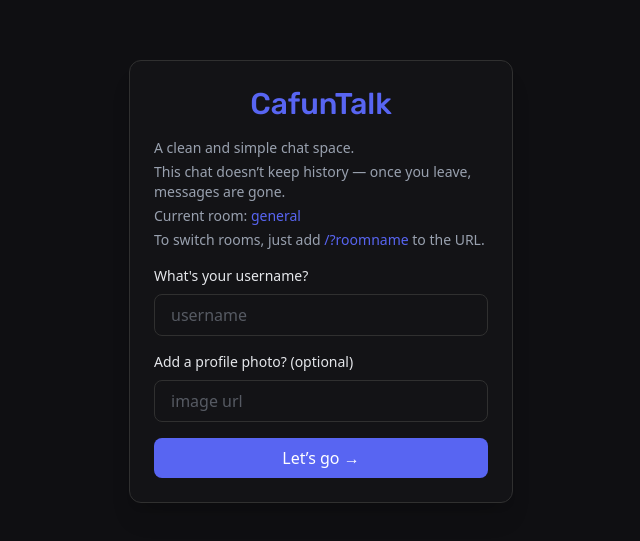
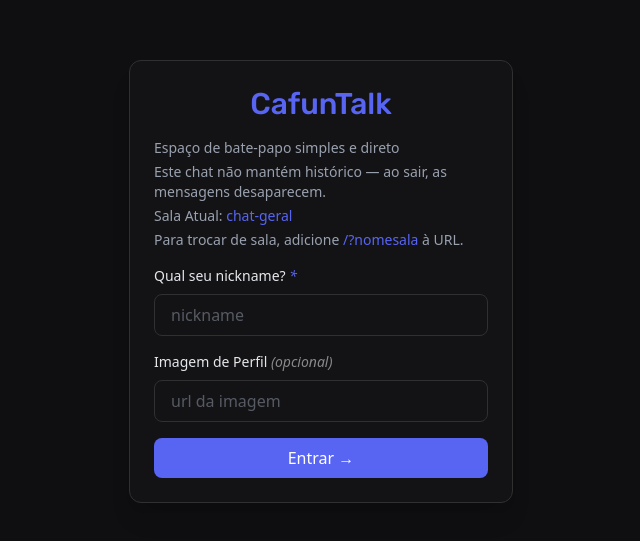
Before and after one commit to coelhomarcus/cafuntalk, a React (Vite) app in the folder frontend/: page / in a window 1280 px wide. Shown: the part 119-660 px from the top of the page, without its empty margins (319-959 px from the left). Built offline with nearby package versions, Linux system fonts and the light colour scheme; no server answers.

Commit message:
feat: commands

```diff
--- a/frontend/src/App.tsx
+++ b/frontend/src/App.tsx
@@ -3,6 +3,7 @@ import { useEffect, useState } from "react";
 import { io } from "socket.io-client";
 
 import { useRoomName } from "../src/hooks/useRoomName";
+import { commands } from "./utils/commands";
 
 import Header from "./components/Header";
 import Welcome from "./components/Welcome";
@@ -58,9 +59,11 @@ export default function App() {
   const sendMessage = async () => {
     if (!localMsg.trim()) return;
 
+    const msg = commands(localMsg);
+
     socket.emit("message", {
       sender: userName,
-      text: localMsg,
+      text: msg,
       room: room,
       avatarUrl: avatarUrl,
     });
--- a/frontend/src/components/Conversation.tsx
+++ b/frontend/src/components/Conversation.tsx
@@ -71,7 +71,7 @@ const Conversation = ({ messages, userName }: TConversation) => {
                   <img
                     src={m.text}
                     alt="img"
-                    className="rounded-lg w-full max-w-xs sm:max-w-sm md:max-w-md h-auto object-contain"
+                    className="rounded-lg w-full max-w-[200px] md:max-w-[300px] h-auto object-contain"
                   />
                 ) : code ? (
                   <SyntaxHighlighter
--- a/frontend/src/components/MsgInput.tsx
+++ b/frontend/src/components/MsgInput.tsx
@@ -1,4 +1,4 @@
-import { useState } from "react";
+import { useState, useEffect, useRef } from "react";
 
 import { IoSend } from "react-icons/io5";
 
@@ -19,6 +19,12 @@ const MsgInput = ({
     setRows(Math.min(lineCount, 4));
   }
 
+  const inputRef = useRef<HTMLTextAreaElement>(null);
+
+  useEffect(() => {
+    if (inputRef.current) inputRef.current.focus();
+  }, []);
+
   return (
     <div className="bg-bgColor p-3">
       <div className="flex items-center gap-2">
@@ -34,9 +40,10 @@ const MsgInput = ({
                 setRows(1);
               }
             }}
+            ref={inputRef}
             onCompositionStart={() => setIsComposing(true)}
             onCompositionEnd={() => setIsComposing(false)}
-            placeholder="Type your message..."
+            placeholder="Digite sua mensagem..."
           />
         </div>
         <button
--- a/frontend/src/components/Welcome.tsx
+++ b/frontend/src/components/Welcome.tsx
@@ -16,44 +16,39 @@ const Welcome = ({
           <span className="text-user font-logo">Cafun</span>
           <span className="text-user font-logo">Talk</span>
         </h1>
-        <p className="text-desc mb-1 text-sm">A clean and simple chat space.</p>
         <p className="text-desc mb-1 text-sm">
-          This chat doesn’t keep history — once you leave, messages are gone.
+          Espaço de bate-papo simples e direto
         </p>
         <p className="text-desc mb-1 text-sm">
-          Current room: <span className="text-user">{room}</span>
+          Este chat não mantém histórico — ao sair, as mensagens desaparecem.
+        </p>
+        <p className="text-desc mb-1 text-sm">
+          Sala Atual: <span className="text-user">{room}</span>
         </p>
         <p className="text-desc mb-4 text-sm">
-          To switch rooms, just add{" "}
-          <span className="text-user">/?roomname</span> to the URL.
+          Para trocar de sala, adicione{" "}
+          <span className="text-user">/?nomesala</span> à URL.
         </p>
 
-        <p className="text-textInput mb-2 text-sm">What's your username?</p>
+        <p className="text-textInput mb-2 text-sm">
+          Qual seu nickname? <span className="text-user italic">*</span>
+        </p>
         <div className="space-y-4">
           <input
             value={inputName}
             onChange={(e) => setInputName(e.target.value)}
-            onKeyDown={(e) => {
-              if (e.key === "Enter") {
-                setUserName(inputName);
-              }
-            }}
             className="w-full bg-bgColor border border-WelcomeBorder px-4 py-2 rounded-lg focus:outline-none 1 text-textInput placeholder-placeholder/50"
-            placeholder="username"
+            placeholder="nickname"
           />
           <p className="text-textInput mb-2 text-sm">
-            Add a profile photo? (optional)
+            Imagem de Perfil{" "}
+            <span className="text-white/50 italic">(opcional)</span>
           </p>
           <input
             value={avatarUrl}
             onChange={(e) => setAvatarUrl(e.target.value)}
-            onKeyDown={(e) => {
-              if (e.key === "Enter") {
-                setAvatarUrl(avatarUrl);
-              }
-            }}
             className="w-full bg-bgColor border border-WelcomeBorder px-4 py-2 rounded-lg focus:outline-none 1 text-textInput placeholder-placeholder/50"
-            placeholder="image url"
+            placeholder="url da imagem"
           />
           <button
             onClick={() => setUserName(inputName)}
@@ -61,7 +56,7 @@ const Welcome = ({
               text-WelcomeTextButton hover:font-medium px-4 py-2 rounded-lg
               transition-all duration-300 cursor-pointer"
           >
-            Let’s go →
+            Entrar →
           </button>
         </div>
       </div>
--- a/frontend/src/hooks/useRoomName.tsx
+++ b/frontend/src/hooks/useRoomName.tsx
@@ -1,6 +1,6 @@
 import { useLocation } from "react-router";
 
-export function useRoomName(defaultRoom = "general") {
+export function useRoomName(defaultRoom = "chat-geral") {
   const { search } = useLocation();
 
   const raw = search.slice(1);
--- /dev/null
+++ b/frontend/src/utils/commands.ts
@@ -0,0 +1,14 @@
+export function commands(localMsg: string) {
+  const gifs: Record<string, string> = {
+    "/no":
+      "https://i.pinimg.com/originals/1e/db/f1/1edbf144909f2bbfcff412393422984c.gif",
+    "/hehe": "https://i.gifer.com/6mh.gif",
+    "/hide": "https://i.gifer.com/4A9v.gif",
+    "/dance":
+      "https://gifsec.com/wp-content/uploads/2022/10/anime-dance-gif-21.gif",
+    "/house":
+      "https://i.pinimg.com/736x/60/a2/1f/60a21f6d5debf2eae7b39b84802b0d6f.jpg",
+  };
+
+  return gifs[localMsg] || localMsg;
+}
```
Also changed, not shown: 2 other files (tests, documents, lock files or other folders).
